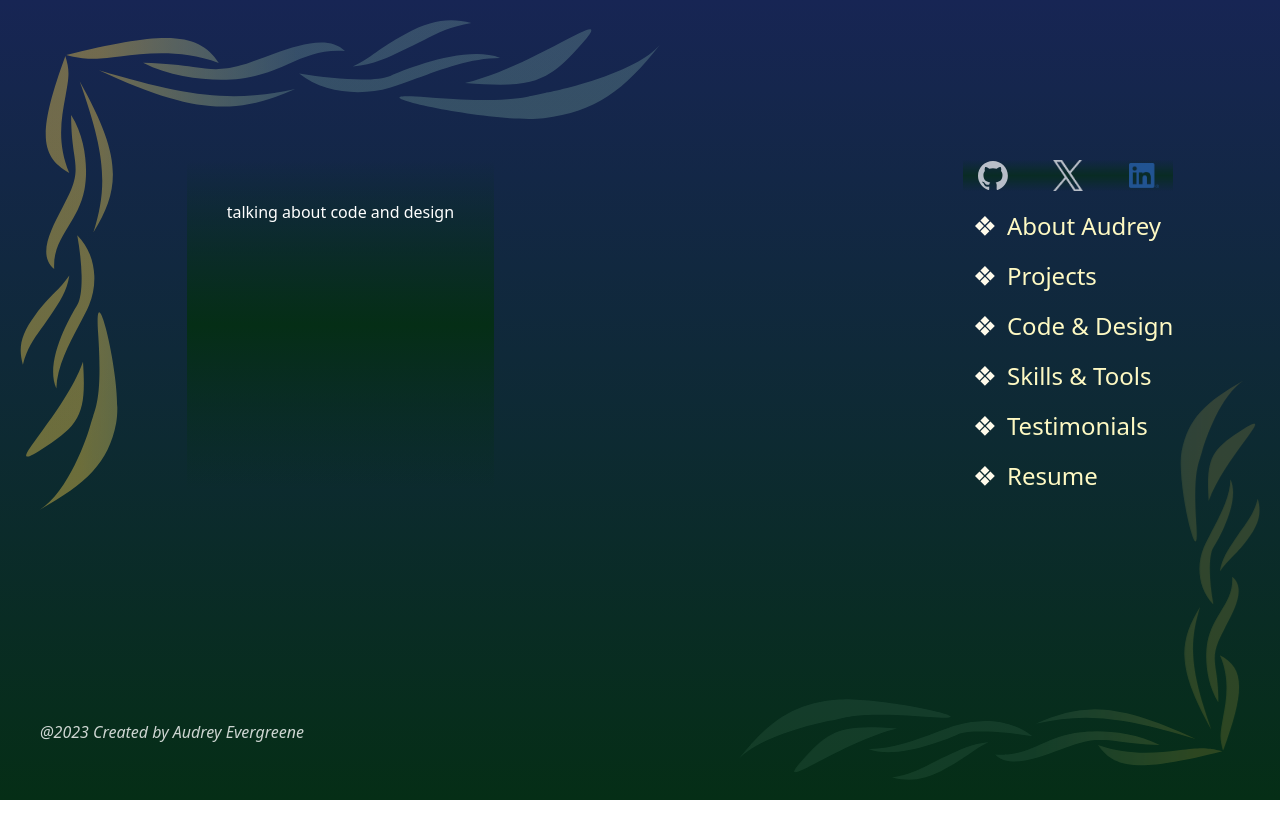
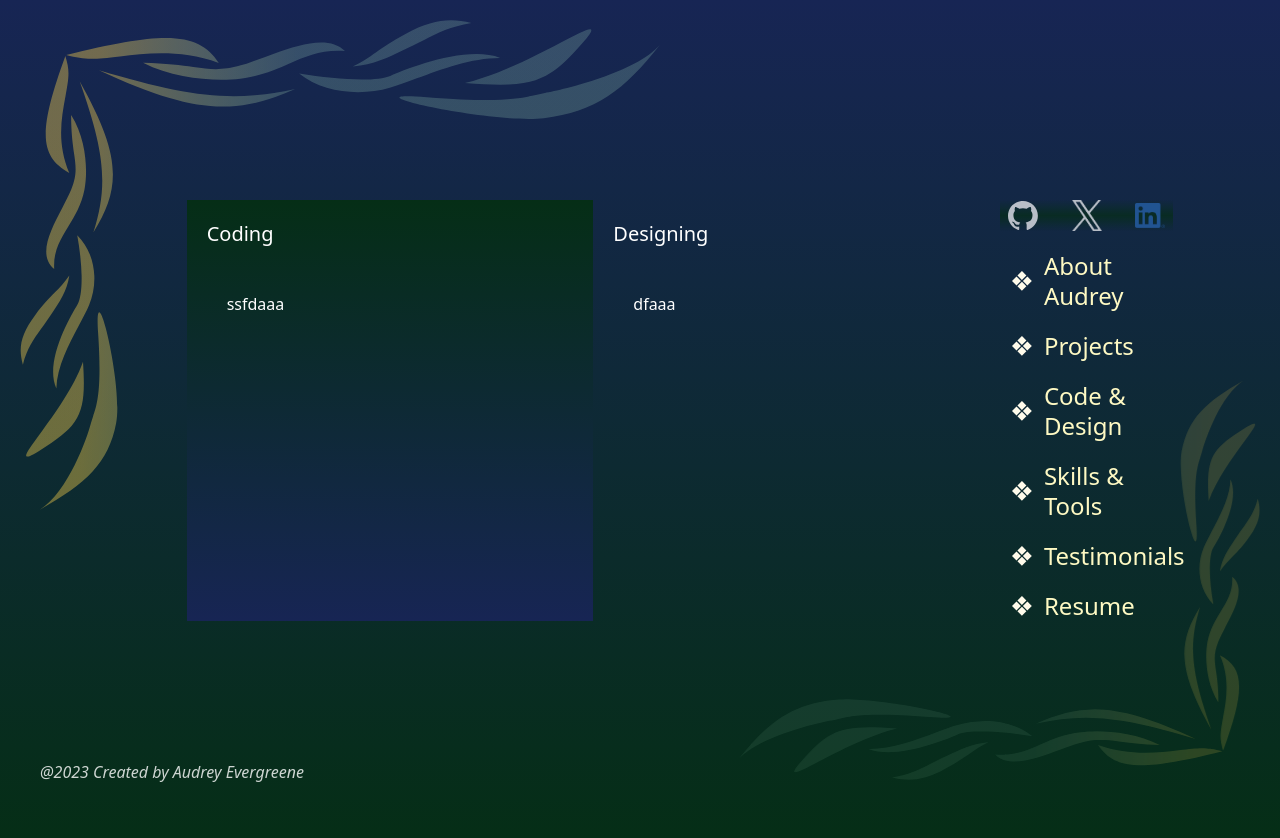
Before and after one commit to LadyAudrey/portfolio, a Next.js app in the folder audrey_evergreene/: page /code_design in a window 1280 px wide. Before the commit the page ends 800 px from the top, so only its background shows below. Built offline with nearby package versions, Linux system fonts and the light colour scheme.

Commit message:
working on projects page tailwind

```diff
--- a/audrey_evergreene/src/app/about/page.tsx
+++ b/audrey_evergreene/src/app/about/page.tsx
@@ -1,25 +1,28 @@
 export default function page() {
   return (
     <>
+      <div className="flex flex-col justify-between bg-gradient-to-b from-transparent via-green-950
+           via to-blue-rgba(23, 37, 84, .3)">
         <h1>Hi, I'm Audrey Evergreene</h1>
         <h2>Front End Web Developer</h2>
         <p>
-        A lifelong learner and dedicated problem solver, I am transitioning from
-        the healthcare industry, where I managed my own 3-therapist clinic.
-        Steering my path towards becoming a front-end web development, my
-        passion for untangling complex puzzles and creating clean solutions
+          A lifelong learner and dedicated problem solver, I am transitioning
+          from the healthcare industry, where I managed my own 3-therapist
+          clinic. Steering my path towards becoming a front-end web development,
+          my passion for untangling complex puzzles and creating clean solutions
           entice me to dive into software engineering.
         </p>
 
         <p>
           In addition to my love for problem solving, I am equally fueled by my
-        passion for creating art in the digital realm. My goal is to seamlessly
-        merge the precision of technology with the creativity of artistry to
-        craft user-centric and visually captivating digital experiences. The
-        challenges of front-end development excite me as they provide a platform
-        to continuously learn, innovate, and redefine the boundaries of what's
-        achievable.
+          passion for creating art in the digital realm. My goal is to
+          seamlessly merge the precision of technology with the creativity of
+          artistry to craft user-centric and visually captivating digital
+          experiences. The challenges of front-end development excite me as they
+          provide a platform to continuously learn, innovate, and redefine the
+          boundaries of what's achievable.
         </p>
+      </div>
     </>
   );
 }
--- a/audrey_evergreene/src/app/code_design/page.tsx
+++ b/audrey_evergreene/src/app/code_design/page.tsx
@@ -1,5 +1,16 @@
 export default function page() {
   return (
-    <div>talking about code and design</div>
-  )
+    <>
+      <div className="flex flex-row justify-between text-white w-full">
+        <div className="card bg-gradient-to-b from-green-950 to-blue-950">
+          <h2>Coding</h2>
+          <p>ssfdaaa</p>
+        </div>
+        <div className="card">
+          <h2>Designing</h2>
+          <p>dfaaa</p>
+        </div>
+      </div>
+    </>
+  );
 }
--- a/audrey_evergreene/src/app/globals.css
+++ b/audrey_evergreene/src/app/globals.css
@@ -10,7 +10,6 @@
     h1 {
         @apply text-2xl
     }
-
     h2{
         @apply text-xl m-5
     }
@@ -20,6 +19,9 @@
     .bulletPt {
         @apply mx-3
     }
+    .card {
+        @apply w-1/2
+    }
     .menu_items {
         @apply flex flex-row items-center leading-tight
         w-fit
--- a/audrey_evergreene/src/app/layout.tsx
+++ b/audrey_evergreene/src/app/layout.tsx
@@ -17,18 +17,15 @@ export default function RootLayout({
         <div className="fixed top-5 left-5 w-1/2 h-auto">
           <img src="/cornerGraphic/cornerGraphic.svg" alt="graphic" />
         </div>
-        <div className="w-5/6 m-auto md:pt-40 md:pl-20 flex flex-row justify-between container">
-          <div
-            className="p-10 bg-gradient-to-b from-transparent via-green-950
-           via to-blue-rgba(23, 37, 84, .3)"
-          >
-            {children}
-          </div>
+        <div className="w-5/6 m-auto my-10 md:pt-40 md:pl-20 flex flex-row justify-between">
+          {children}
           <div>
             <Menu />
           </div>
         </div>
-        <p className="absolute bottom-3 text-white italic opacity-80">@2023 Created by Audrey Evergreene</p>
+        <p className="absolute bottom-3 text-white italic opacity-80">
+          @2023 Created by Audrey Evergreene
+        </p>
         <CornerGraphic />
       </body>
     </html>
--- a/audrey_evergreene/src/app/projects/page.tsx
+++ b/audrey_evergreene/src/app/projects/page.tsx
@@ -1,5 +1,14 @@
 export default function page() {
   return (
-    <div>Your projects</div>
-  )
+    <>
+      <div className="card">
+        <h2>Coding</h2>
+        <p></p>
+      </div>
+      <div className="card">
+        <h2>Designing</h2>
+        <p></p>
+      </div>
+    </>
+  );
 }
```
Lines whose indentation alone changed are shown as unchanged.
